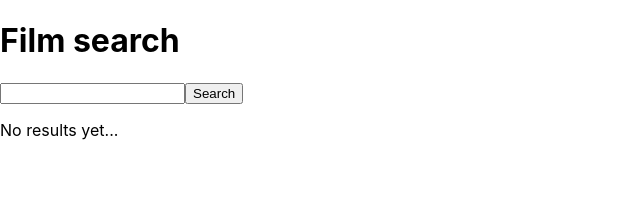
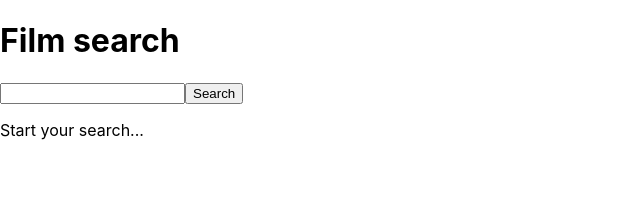
Before and after one commit to MichalBroos/TDP-13-16_MERN, a React (Create React App) app in the folder 16_React/first-react-app/: page / in a window 1280 px wide. Shown: the top 210 px of the page, without its empty margins (0-640 px from the left). Built offline with nearby package versions, Linux system fonts and the light colour scheme.

Commit message:
Finish React Data Requests extension Works with ?s instead of ?t parameter, i.e. shows all page 1 results Structure of Film required changing - see the comment inside

```diff
--- a/16_React/first-react-app/src/Film.js
+++ b/16_React/first-react-app/src/Film.js
@@ -1,15 +1,12 @@
-const Film = ({name, actors, release}) => {
-    if (name) {
+const Film = ({name, release, id}) => {
+    // structure changed because using ?s returns fewer details about each film
     return (
         <>
             <h3>{name}</h3>
-                <p>Actors: {actors}</p>
             <p>Release: {release}</p>
+            <p>ID: {id}</p>
         </>
     )
-    } else {
-        return <p>No such film found</p>;
-    }
 }
 
 export default Film;
--- a/16_React/first-react-app/src/FilmRequest.js
+++ b/16_React/first-react-app/src/FilmRequest.js
@@ -5,20 +5,21 @@ import Film from './Film.js';
 const FilmRequest = () => {
     const [error, setError] = useState(null);
     const [loaded, setLoaded] = useState(false);
-    const [film, setFilm] = useState();
+    const [films, setFilms] = useState();
     const [search, setSearch] = useState("");
+    const [started, setStarted] = useState(false);
 
     const searchFilm = () => {
+        if (!started) setStarted(true);
         // reset required to show Loading... before result is shown
         setLoaded(false);
-        // no need to reset film because want to show No results yet... only on the first load
-        // after 1st search, {film} is truthy so Loading... shows between searches = intended
 
-        axios.get(`http://www.omdbapi.com/?apikey=[secret]&t=${search}`)
+        axios.get(`http://www.omdbapi.com/?apikey=[secret]&s=${search}`)
             .then(res => {
                 setLoaded(true);
-                setFilm(res.data);
-                console.log(res);
+                setFilms(res.data.Search);
+                console.log("res:", res);
+                console.log("films:", res.data.Search);
             },
                 err => {
                     setLoaded(true);
@@ -43,11 +44,14 @@ const FilmRequest = () => {
         <>
             {topElements}
             {error ? <div>Error: {error.message}</div>
-                    : (!loaded ? (film ? <p>Loading...</p> : <p>No results yet...</p>)
-                                : <Film key={film.imdbID} name={film.Title}
-                                        actors={film.Actors} release={film.Released}/>)}
+                   : (!loaded ? (started ? <p>Loading...</p> : <p>Start your search...</p>)
+                              : !films ? <p>No films found</p>
+                                       : films.map(({imdbID, Title, Year}) => (
+                                            <Film key={imdbID} name={Title} release={Year} id={imdbID}/>)))}
         </>
     );
 }
 
 export default FilmRequest;
+
+// extension "showing x out of y results"
```
Lines whose indentation alone changed are shown as unchanged.
